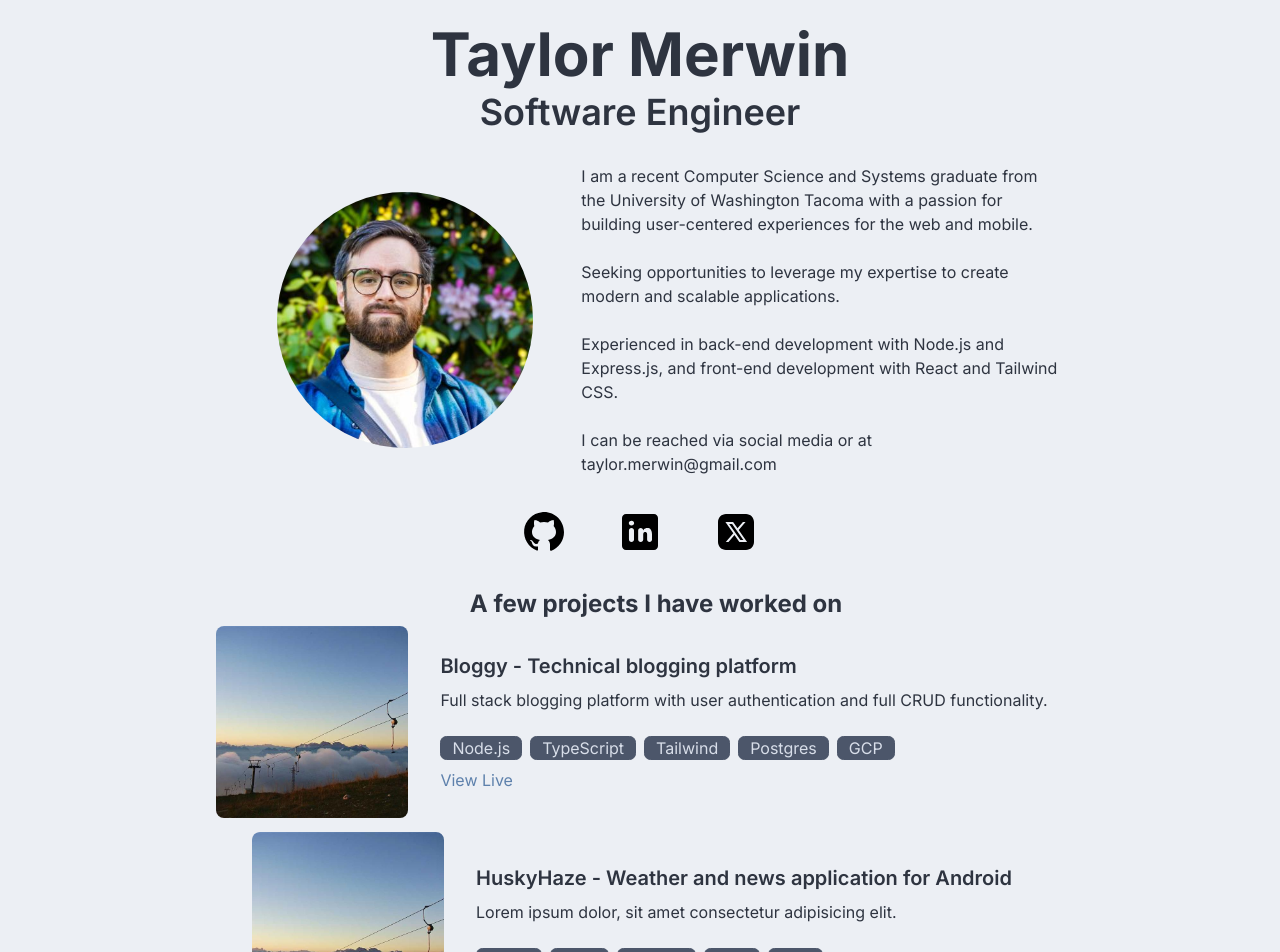
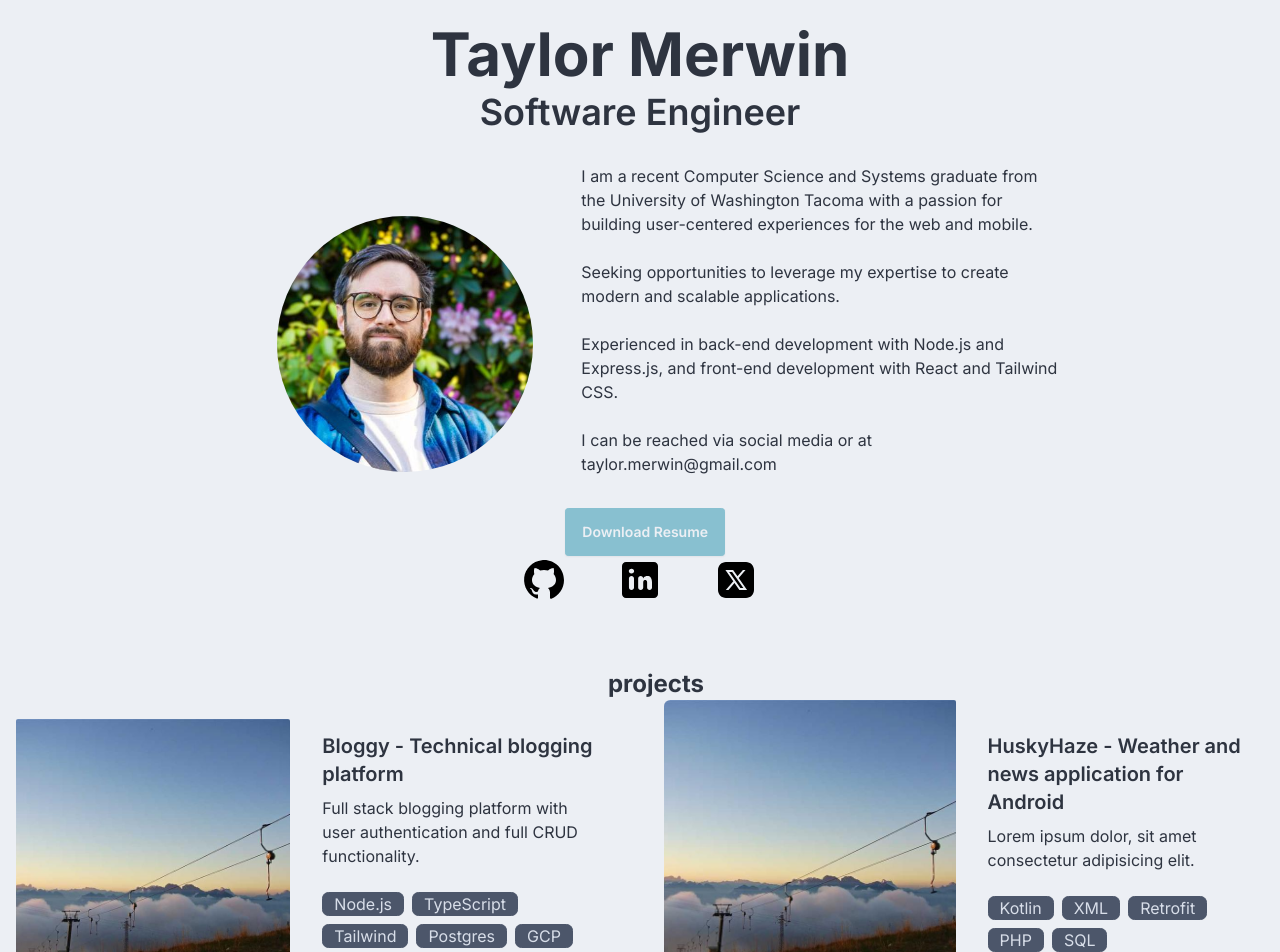
Before and after one commit to TaylorMerwin/next-portfolio, a Next.js app: page / in a window 1280 px wide. Shown: the top 952 px of the page. Built offline with nearby package versions, Linux system fonts and the light colour scheme.

Commit message:
added resume to portfolio

```diff
--- a/src/app/components/Intro.tsx
+++ b/src/app/components/Intro.tsx
@@ -21,6 +21,7 @@ export default function Intro() {
               back-end development with Node.js and Express.js, and front-end
               development with React and Tailwind CSS.<br/><br/>I can be reached via social media or at <a className="hover:text-primary" href="mailto:taylor.merwin@gmail.com">taylor.merwin@gmail.com</a>
             </p>
+            <a href="/taylor-merwin-resume.pdf"><button className="btn btn-accent text-base-100">Download Resume</button></a>
           </div>
         </div>
         <div className="flex justify-center">
--- a/src/app/components/ProjectCard.tsx
+++ b/src/app/components/ProjectCard.tsx
@@ -13,11 +13,13 @@ interface ProjectCardProps {
 export default function ProjectCard({ title, description, imageUrl, liveUrl, codeUrl, tags }: ProjectCardProps) {
   return (
     <div className="card card-side">
-      <figure className='ml-4'>
-        <img
+      <figure className='relative ml-4 overflow-auto hidden md:block'>
+        <Image
           src={imageUrl}
           alt={title}
-          className="object-cover rounded-lg h-24 md:h-32 lg:h-48"
+          width={50}
+          height={50}
+          className="object-scale-down rounded-sm hidden md:block"
         />
       </figure>
 
--- a/src/app/components/Projects.tsx
+++ b/src/app/components/Projects.tsx
@@ -19,12 +19,14 @@ export default function Projects({ projects }: ProjectsProps) {
   return (
     <div className="flex flex-col">
       <div className="flex flex-col md:items-center md:mt-8">
-      <h2 className="text-2xl font-bold ml-8">A few projects I have worked on</h2>
+      <h2 className="text-2xl font-bold ml-8 ">projects</h2>
+      <div className="grid grid-cols-1 md:grid-cols-2 gap-4">
       {projects.map((project) => (
         <div key={project.title} className="mb-2">
           <ProjectCard {...project} />
         </div>
       ))}
+      </div>
     </div>
     </div>
   );
--- a/src/app/components/Socials.tsx
+++ b/src/app/components/Socials.tsx
@@ -3,7 +3,7 @@ import React from "react";
 export default function Socials() {
   return (
     <>
-      <div className="flex flex-row justify-center space-x-8 lg:space-x-12">
+      <div className="flex flex-row justify-center space-x-8 lg:space-x-12 mb-8">
         <a href="https://github.com/taylormerwin" rel="noopener noreferrer">
           <img src="github.svg" alt="Github" />
         </a>
```
Also changed, not shown: 1 other file (tests, documents, lock files or other folders).
